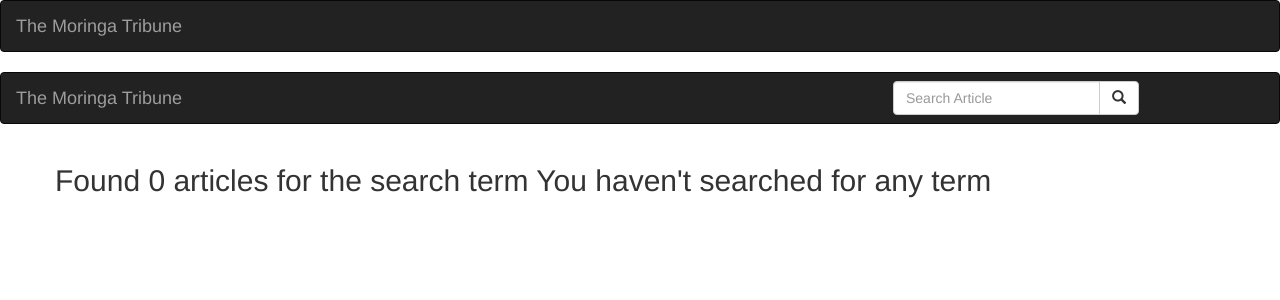
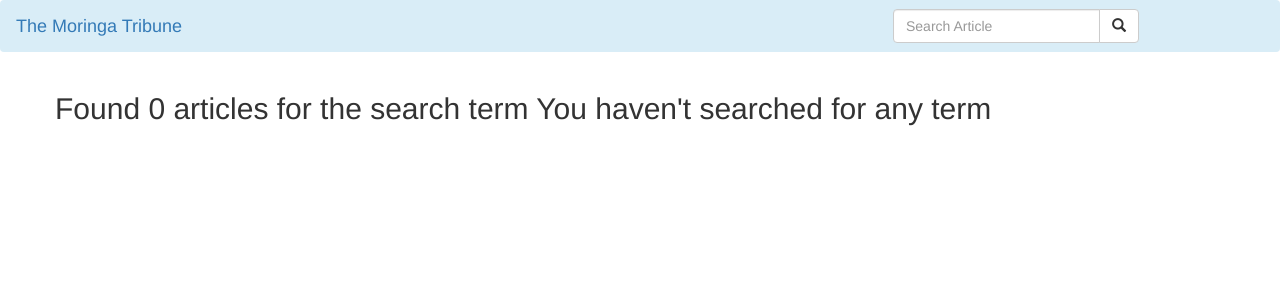
Before and after one commit to Moni-que/DjangoNewsApp, a Django app: page /search/ in a window 1280 px wide. Shown: the top 300 px of the page. Run offline with Django 3.2, Linux system fonts and the light colour scheme; some libraries are stand-ins or nearby versions.

```diff
--- a/news/models.py
+++ b/news/models.py
@@ -32,6 +32,7 @@ class Article(models.Model):
     editor = models.ForeignKey(Editor, on_delete=models.CASCADE,)
     tags = models.ManyToManyField(tags)
     pub_date = models.DateTimeField(auto_now_add=True)
+    article_image = models.ImageField(upload_to = 'articles/')
 
     def save_article(self):
         self.save()
--- a/news/templates/navbar.html
+++ b/news/templates/navbar.html
@@ -1,25 +1,12 @@
 <!DOCTYPE html>
 <html lang="en">
 <head>
-
-  <meta charset="utf-8">
-  <meta name="viewport" content="width=device-width, initial-scale=1">
+  <meta charset="UTF-8">
+  <meta http-equiv="X-UA-Compatible" content="IE=edge">
+  <meta name="viewport" content="width=device-width, initial-scale=1.0">
 </head>
 <body>
-<nav class="navbar navbar-inverse">
-  <div class="container-fluid">
-    <div class="navbar-header">
-      <a class="navbar-brand" href="{% url 'newsToday' %}">The Moringa Tribune</a>
-    </div>
-  </div>
-</nav>
-</body>
-</html>
-
-
-
-
-<nav class="navbar navbar-inverse">
+  <nav class="navbar navbar-info bg-info">
     <div class="container-fluid">
       <div class="navbar-header">
         <a class="navbar-brand" href="{% url 'newsToday' %}">The Moringa Tribune</a>
@@ -42,3 +29,6 @@
       <!-- search form end -->
     </div>
   </nav>
+
+</body>
+</html>
--- a/news/urls.py
+++ b/news/urls.py
@@ -1,4 +1,6 @@
 from django.urls import re_path
+from django.conf import settings
+from django.conf.urls.static import static
 from . import views
 
 urlpatterns=[
@@ -6,3 +8,5 @@ urlpatterns=[
     re_path(r'^archives/(\d{4}-\d{2}-\d{2})/$',views.past_days_news,name = 'pastNews'),
     re_path(r'^search/', views.search_results, name='search_results')
 ]
+if settings.DEBUG:
+    urlpatterns+= static(settings.MEDIA_URL, document_root = settings.MEDIA_ROOT)
--- a/news/views.py
+++ b/news/views.py
@@ -13,7 +13,7 @@ def news_today(request):
 
     date = dt.date.today()
     news = Article.todays_news()
-    return render(request, 'all-news/today-news.html', {"date": date, "news": news})
+    return render(request, 'all-news/today_news.html', {"date": date, "news": news})
 
 
 # def convert_dates(dates):
--- a/tribune/settings.py
+++ b/tribune/settings.py
@@ -64,6 +64,7 @@ TEMPLATES = [
                 'django.template.context_processors.request',
                 'django.contrib.auth.context_processors.auth',
                 'django.contrib.messages.context_processors.messages',
+                'django.template.context_processors.media',
             ],
         },
     },
```
Lines whose indentation alone changed are shown as unchanged.
